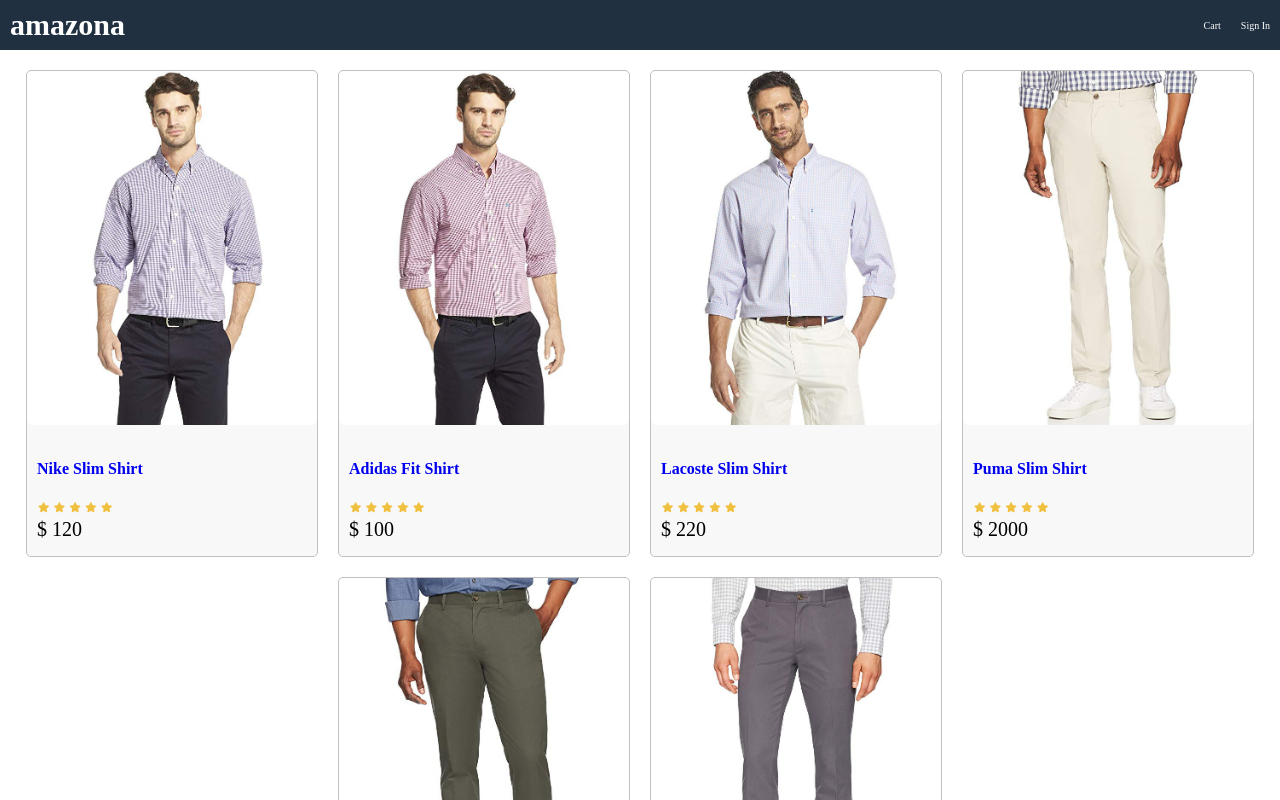
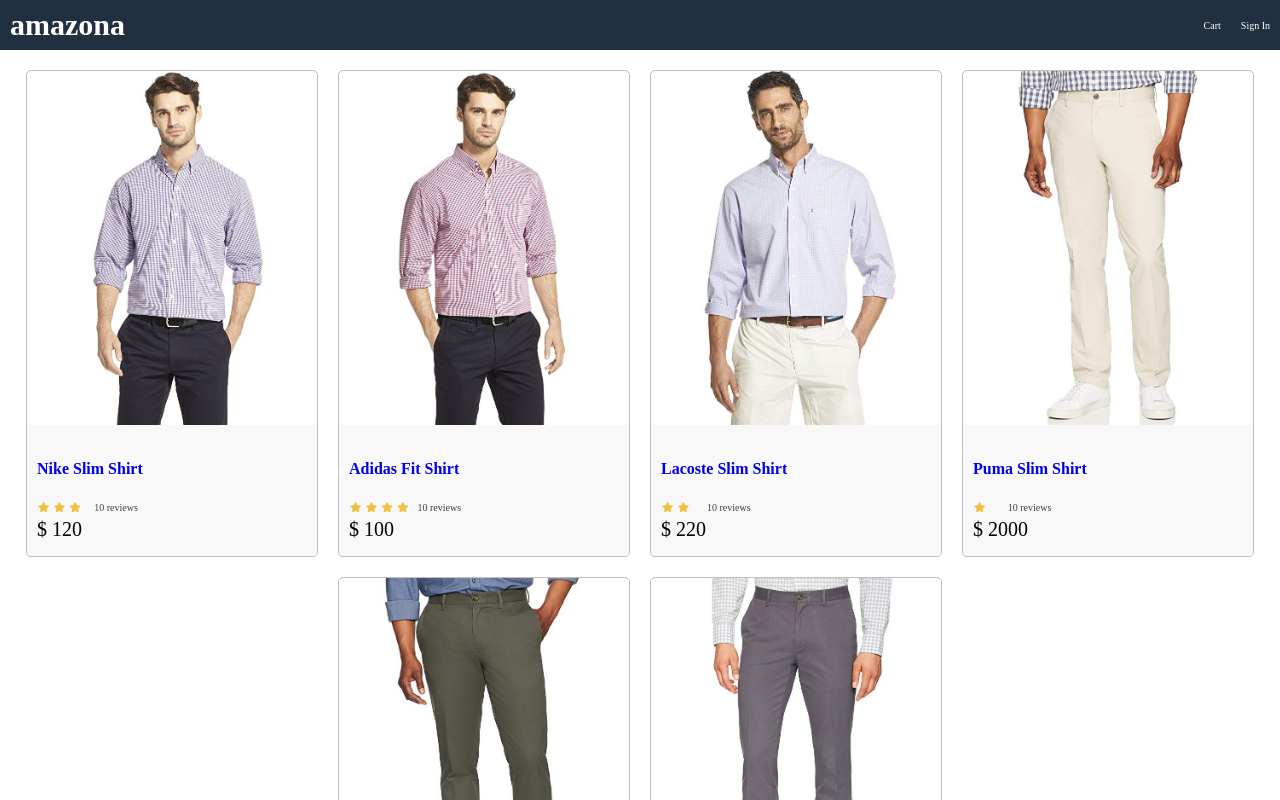
Before and after one commit to AhmedMaqbool/amazona-app, a React (Create React App) app: page / in a window 1280 px wide. Shown: the top 800 px of the page. Built offline with nearby package versions, Linux system fonts and the light colour scheme.

Commit message:
Added product and rating component

```diff
--- a/src/App.js
+++ b/src/App.js
@@ -1,5 +1,6 @@
 import React from 'react';
 import data from './data'
+import Product from './Components/Product'
 
 
 
@@ -21,25 +22,7 @@
           {
               data.products.map(product=>(
 
-            <div key={product._id} className="card">
-            <a href={`/product/${product._id}`}>
-
-             <img className="medium" src={product.image} alt={product.name} />
-            </a>
-            <div className="card-body">
-              <a href="product.html">
-                <h2>{product.name}</h2>
-              </a>
-              <div className="rating">
-                <span> <i className="fa fa-star"></i> </span>
-                <span> <i className="fa fa-star"></i> </span>
-                <span> <i className="fa fa-star"></i> </span>
-                <span> <i className="fa fa-star"></i> </span>
-                <span> <i className="fa fa-star"></i> </span>
-              </div>
-              <div className="price">$ {product.price}</div>
-            </div>
-          </div>
+                       <Product key={product._id} product={product} />
               ))
           }
 
--- /dev/null
+++ b/src/Components/Product.js
@@ -0,0 +1,26 @@
+import React from 'react'
+import Rating from './Rating'
+
+const Product = ({product}) => {
+
+
+    return (
+
+        <div key={product._id} className="card">
+        <a href={`/product/${product._id}`}>
+
+         <img className="medium" src={product.image} alt={product.name} />
+        </a>
+        <div className="card-body">
+          <a href="product.html">
+            <h2>{product.name}</h2>
+          </a>
+          <Rating rating={product.rating} numReviews={product.numReviews}/>
+
+          <div className="price">$ {product.price}</div>
+        </div>
+      </div>
+    )
+}
+
+export default Product
--- /dev/null
+++ b/src/Components/Rating.js
@@ -0,0 +1,53 @@
+import React from 'react'
+
+export const Rating = ({rating,numReviews}) => {
+
+         console.log(rating)
+    return (
+        <div className="rating">
+            <span> <i className={
+                rating>=1
+                ?"fa fa-star"
+                :rating>=0.5
+                ?"fa fa-star-half-o"
+                :"fa fa-star-o"}></i> </span>
+
+            <span> <i
+             className={
+                 rating>=2
+                ?"fa fa-star"
+                :rating>=1.5
+                ?"fa fa-star-half-o"
+                :"fa fa-star-o"}></i> </span>
+
+            <span> <i
+
+        className={
+                 rating>=3
+                ? "fa fa-star"
+                : rating>=2.5
+                ? "fa fa-star-half-o"
+                : "fa fa-star-o"}>
+
+            </i> </span>
+
+            <span> <i className={
+                rating>=4
+                ?"fa fa-star"
+                :rating>=3.5
+                ?"fa fa-star-half-o"
+                :"fa fa-star-o"}></i> </span>
+
+            <span> <i className={
+                rating>=5
+                ?"fa fa-star"
+                : rating>=4.5
+                ?"fa fa-star-half-o"
+                :"fa fa-star-o"}></i> </span>
+
+                <span>{numReviews+ " reviews"}</span>
+            </div>
+    )
+}
+
+export default Rating;
--- a/src/data.js
+++ b/src/data.js
@@ -14,7 +14,7 @@
             image:img1,
             price:120,
             brand:'Nike',
-            rating:4.5,
+            rating:3.5,
             numReviews:10,
             description:"hight quality product"
 
@@ -26,7 +26,7 @@
             image:img2,
             price:100,
             brand:'Addidas',
-            rating:4,
+            rating:4.5,
             numReviews:10,
             description:"hight quality product"
 
@@ -38,7 +38,7 @@
             image:img3,
             price:220,
             brand:'Lacoste',
-            rating:3.5,
+            rating:2.5,
             numReviews:10,
             description:"hight quality product"
 
@@ -50,7 +50,7 @@
             image:img4,
             price:2000,
             brand:'Puma',
-            rating:5,
+            rating:1.5,
             numReviews:10,
             description:"hight quality product"
 
@@ -62,7 +62,7 @@
             image:img5,
             price:480,
             brand:'New Balance',
-            rating:4,
+            rating:4.5,
             numReviews:10,
             description:"hight quality product"
 
@@ -74,7 +74,7 @@
             image:img6,
             price:1890,
             brand:'Rebook',
-            rating:3.2,
+            rating:5,
             numReviews:10,
             description:"hight quality product"
 
--- a/src/index.css
+++ b/src/index.css
@@ -131,3 +131,8 @@
   color:#f0c040;
   margin: 0.1rem;
 }
+
+.rating span:last-child
+{
+  color: #404040;
+}
```
Also changed, not shown: 1 other file (tests, documents, lock files or other folders).
